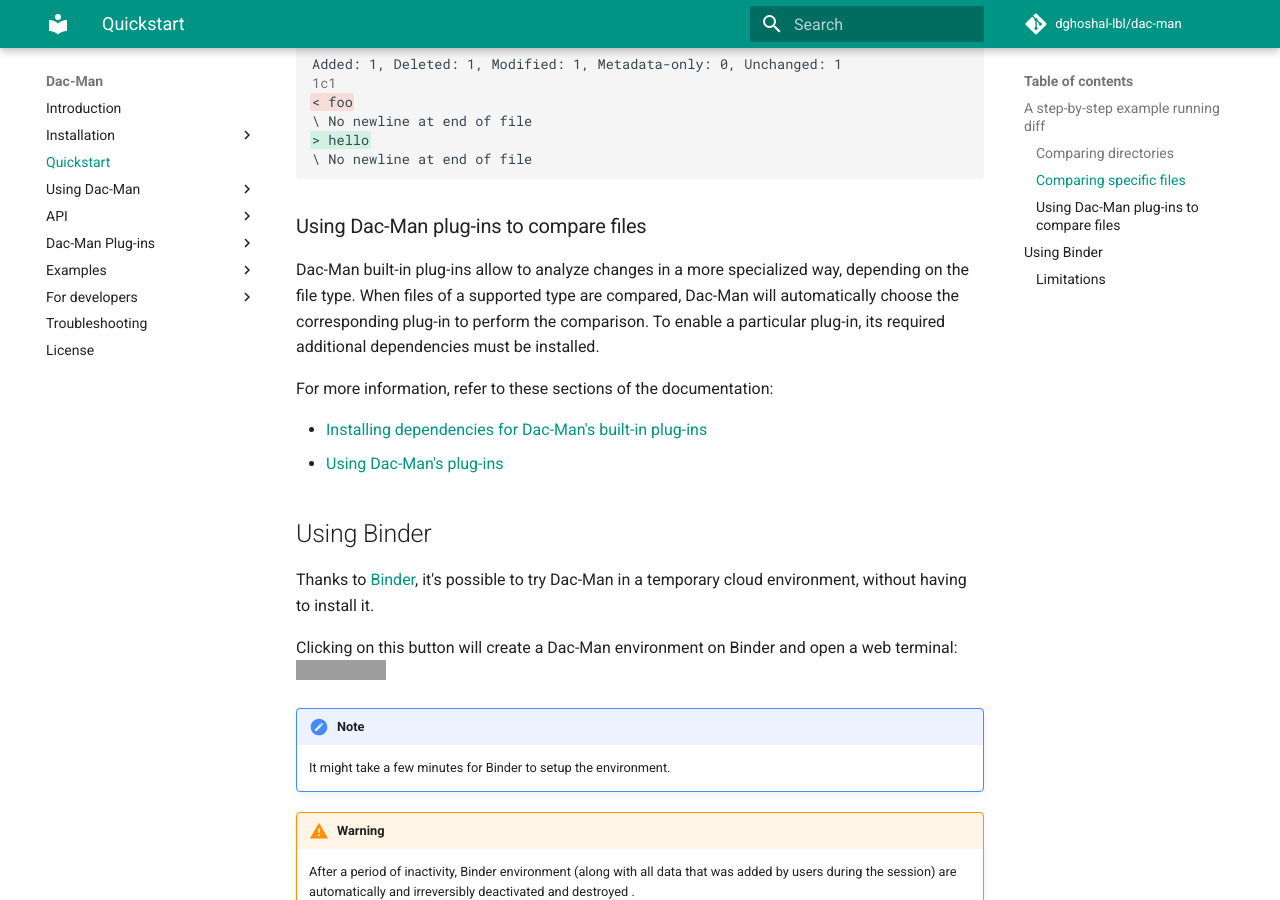
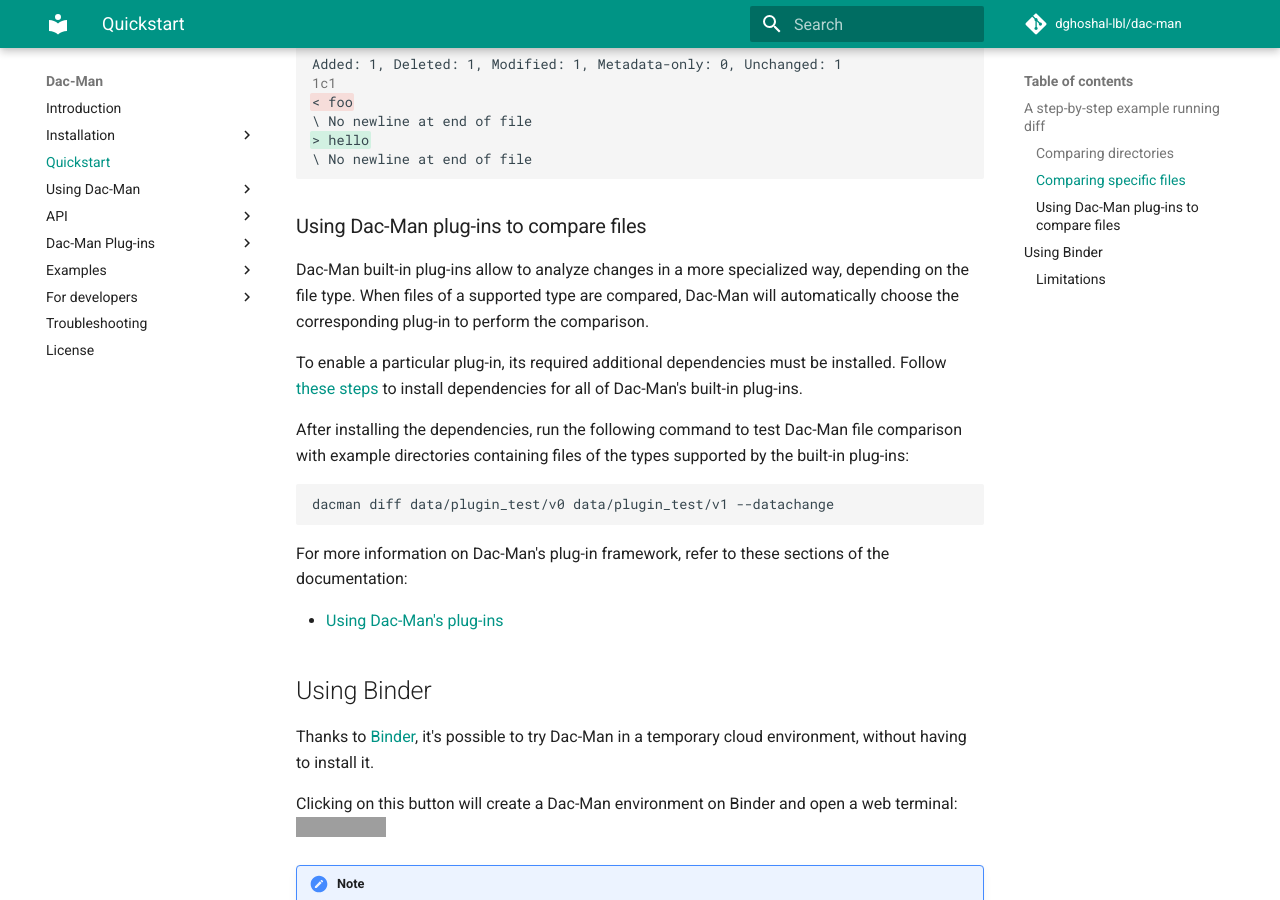
Before and after one commit to deduce-dev/dac-man, an MkDocs documentation site: the page built from docs/quickstart.md, in a window 1280 px wide and 900 px high, scrolled down 1182 px. Built offline with MkDocs 1.6.1 and Material for MkDocs 9.7.7, drawn with Linux system fonts in a browser that asks for light colours; comment, search, counter and statistics services are not loaded; grey boxes are pictures that could not be loaded.

Commit message:
Add command with example files

````diff
--- a/docs/quickstart.md
+++ b/docs/quickstart.md
@@ -58,11 +58,19 @@
 Dac-Man built-in plug-ins allow to analyze changes in a more specialized way, depending on the file type.
 When files of a supported type are compared,
 Dac-Man will automatically choose the corresponding plug-in to perform the comparison.
+
 To enable a particular plug-in, its required additional dependencies must be installed.
+Follow [these steps](../install/dependencies/) to install dependencies for all of Dac-Man's built-in plug-ins.
 
-For more information, refer to these sections of the documentation:
+After installing the dependencies, run the following command to test Dac-Man file comparison
+with example directories containing files of the types supported by the built-in plug-ins:
 
-- [Installing dependencies for Dac-Man's built-in plug-ins](../install/dependencies/)
+```sh
+dacman diff data/plugin_test/v0 data/plugin_test/v1 --datachange
+```
+
+For more information on Dac-Man's plug-in framework, refer to these sections of the documentation:
+
 - [Using Dac-Man's plug-ins](../use/plugins/)
 
 ## Using Binder
````
